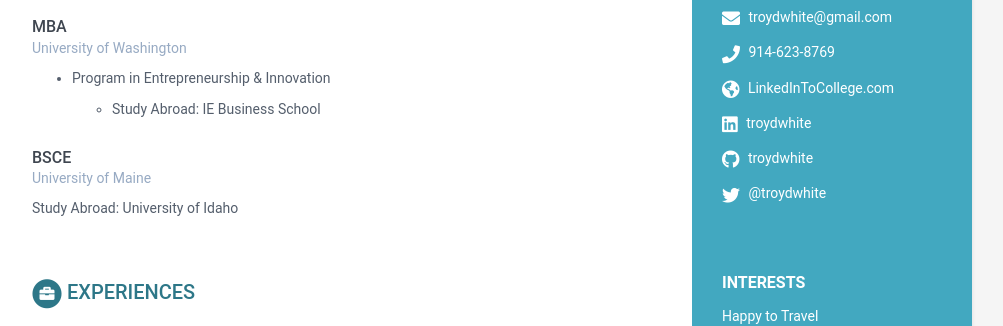
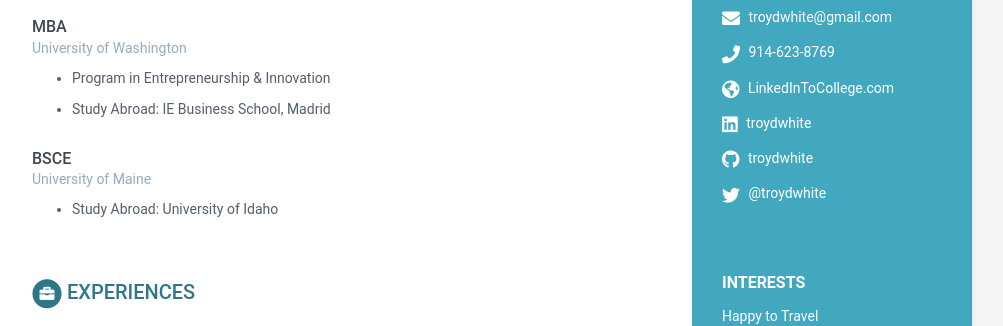
Before and after one commit to CurtComber/resume, a Jekyll site: the page built from index.html, in a window 1280 px wide and 900 px high. Shown: the part 326-652 px from the top of the window, without its empty margins (168-1171 px from the left). Built offline with Jekyll 4.4.1, drawn with Linux system fonts in a browser that asks for light colours.

Commit message:
Update data.yml

```diff
--- a/_data/data.yml
+++ b/_data/data.yml
@@ -52,13 +52,13 @@ education:
       details: |
         - Program in Entrepreneurship & Innovation
 
-          - Study Abroad: IE Business School
+        - Study Abroad: IE Business School, Madrid
 
     - degree: BSCE
       university: University of Maine
       time:
       details: |
-        Study Abroad: University of Idaho
+        - Study Abroad: University of Idaho
 
 experiences:
     - role: Lead Developer
```
